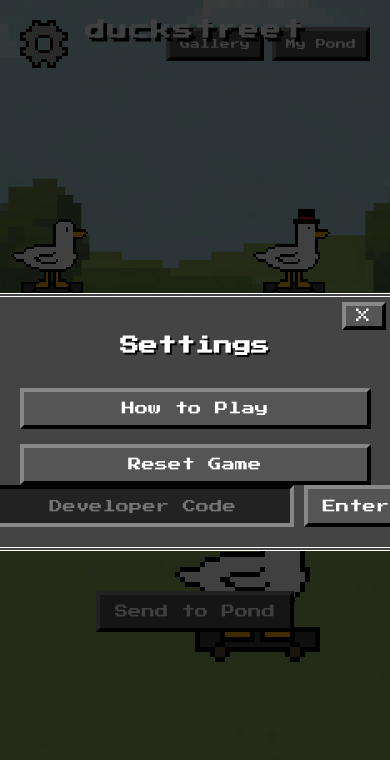
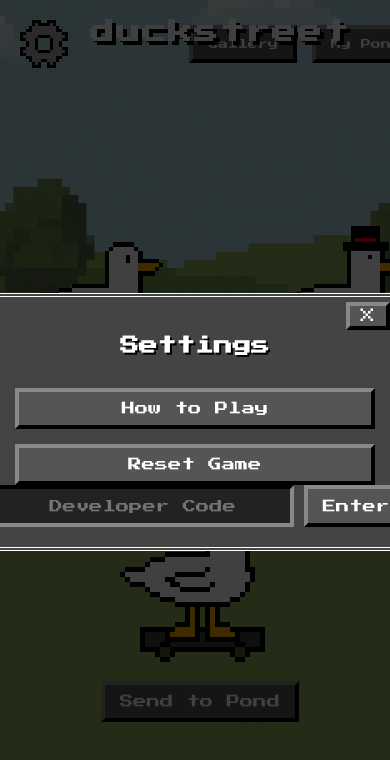
Before and after one commit to mjbowfan123-blip/duckstreet, a plain HTML site: page index.html in a window 390 px wide. Both pictures are taken after a click on the element 380 px from the left and 834 px from the top of the page. Drawn offline with Linux system fonts and the light colour scheme.

Commit message:
ZOOM FIX HOPEFULLY 3

```diff
--- a/style.css
+++ b/style.css
@@ -334,49 +334,80 @@ input[type="password"], input[type="number"] {
     animation: pan-on-left 0.6s ease-out;
 }
 
-/* --- MOBILE STYLES --- */
+/* --- MOBILE STYLES (HARD ZOOM FRAME) --- */
 @media (max-width: 600px) {
-    /* Reduce duck display size */
-    #my-duck-display {
-        width: 280px;
-        height: 210px;
+    /* 1. Define a fixed virtual canvas size */
+    html {
+        /* Ensure HTML size is the virtual size */
+        width: 400px;
+        height: 100vh; /* Keep height responsive */
     }
 
-    /* Center H1 title properly (it was absolute, might overlap settings) */
+    body {
+        /* 2. Scale the entire body to fit the actual device width */
+        width: 400px; /* Base width of the virtual canvas */
+        transform-origin: top left; /* Scale from the top-left corner */
+        /* Calculate scale factor based on actual device width */
+        transform: scale(calc(100vw / 400));
+        /* Stop body from scrolling outside the scaled area */
+        overflow: hidden;
+        position: absolute;
+    }
+
+    /* 3. Revert sizing for crucial elements that must span the screen */
+    .top-nav {
+        width: 400px;
+    }
+
+    #game-area {
+        width: 400px;
+    }
+
+    /* 4. Restore original element sizes (since the body scale shrinks everything) */
+    #my-duck-display {
+        width: 400px;
+        height: 300px;
+        margin: auto;
+    }
+
+    .marching-duck {
+        width: 250px;
+    }
+
+    /* Keep settings menu large for readability */
+    #settings-overlay {
+        /* This keeps the overlay covering the original 100vw space */
+        width: calc(100vw / (100vw / 400));
+        transform: none;
+    }
+
+    #settings-menu {
+        width: 360px; /* Fit nicely inside 400px width */
+    }
+
+    /* Center H1 title properly */
     .top-nav h1 {
-        font-size: 20px; /* Make title smaller */
+        font-size: 24px;
         left: 50%;
         transform: translateX(-50%);
     }
 
-    /* Make the marching ducks smaller */
-    .marching-duck {
-        width: 150px;
+    /* Adjust marching area top position if necessary */
+    #my-duck-area {
+        margin-top: calc(55vh - 120px);
     }
 
-    /* Move the marching area down slightly so it's not hidden by the smaller duck display */
-    #game-area {
-        top: 60vh;
-    }
-
-    /* Make buttons stack nicely */
-    .nav-links {
-        gap: 8px;
-    }
-
+    /* Small buttons adjustments (no need to shrink further) */
     .nav-button {
-        padding: 8px 10px;
+        padding: 10px 15px;
         font-size: 10px;
     }
 
-    /* Shrink settings popup */
-    #settings-menu {
-        width: 90%;
-        max-width: 400px;
-    }
-
-    #how-to-play-section, #reset-section {
-        font-size: 10px;
+    /* Ensure fixed duck display position is correct */
+    #duck-image-container img {
+        width: 300px;
+        left: 50px;
+        top: 0px;
     }
 }
-/* --- END MOBILE STYLES --- */
+/* --- END MOBILE STYLES (HARD ZOOM FRAME) --- */
```
